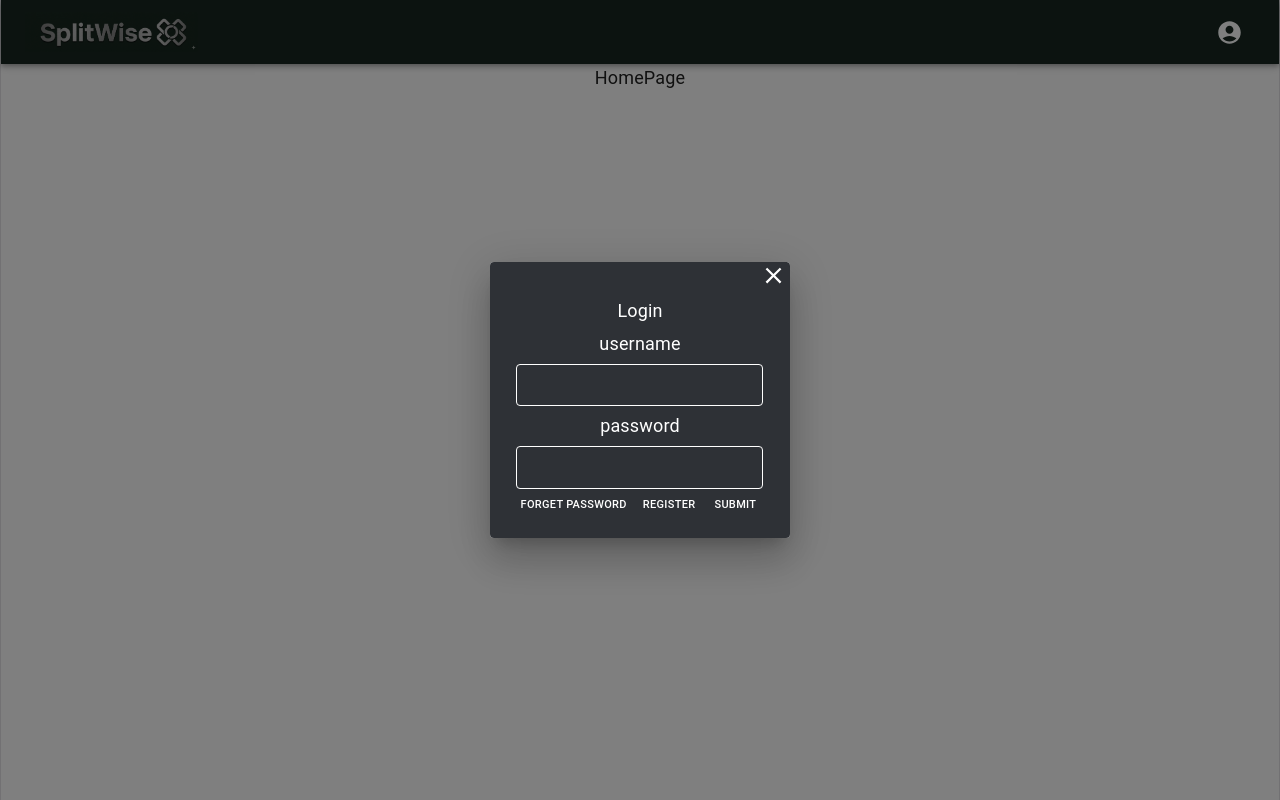
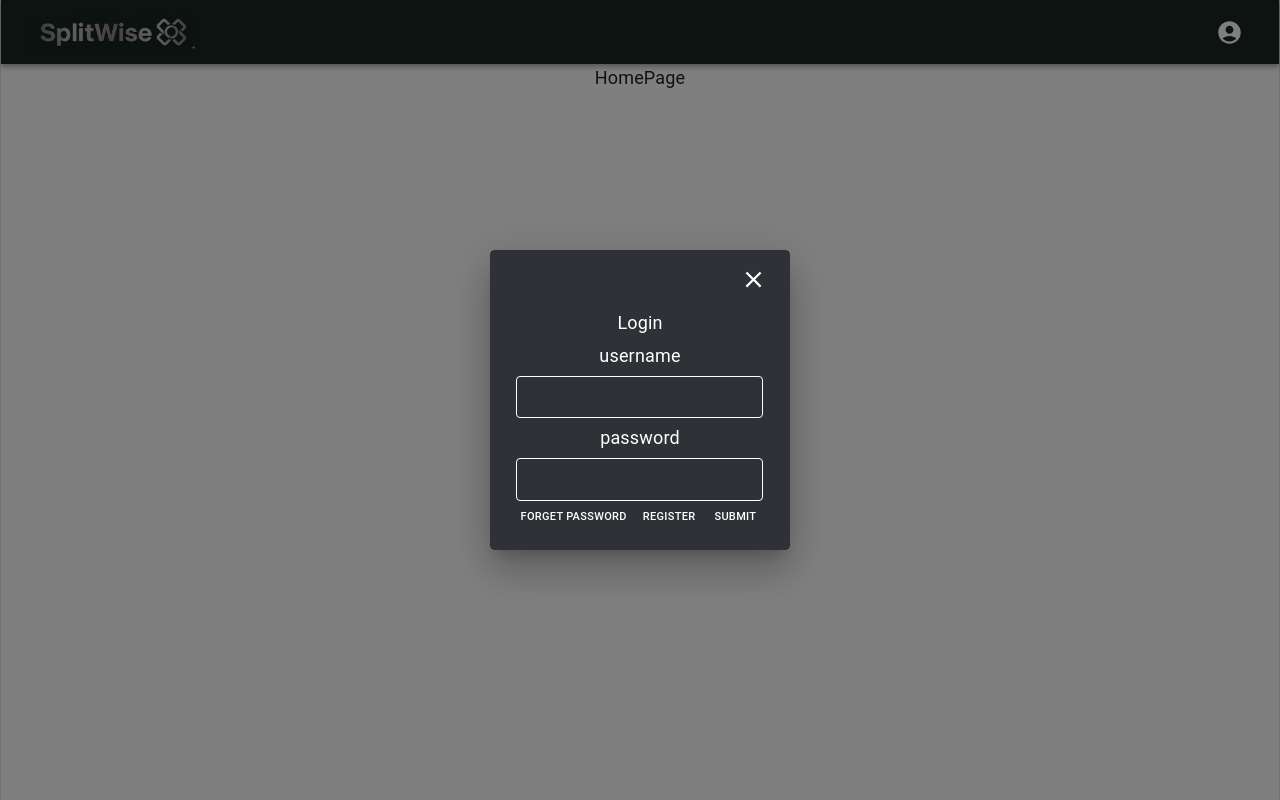
Before and after one commit to elisheva1885/SplitWise, a React (Vite) app in the folder client/: page / in a window 1280 px wide. Both pictures are taken after a click on the button "account of current user". Built offline with nearby package versions, Linux system fonts and the light colour scheme; no server answers.

Commit message:
fix the exit button and the password score

```diff
--- a/client/src/components/navnbar.tsx
+++ b/client/src/components/navnbar.tsx
@@ -126,16 +126,18 @@ export const Navbar = () => {
             paddingRight: "15px",
           }}
         >
+          <Box sx={{display: 'flex', justifyContent: 'end', marginTop: '8px'}}>
+          <IconButton>
             <CloseIcon
               onClick={handleCloseDialog}
               sx={{
                 backgroundColor: "#2e3136",
                 color: "white",
-              position: "absolute",
                 insetInlineEnd: 3,
               }}
             />
-          <br />
+          </IconButton>
+          </Box>
           <Box
             sx={{
               textAlign: "center",
--- a/client/src/schemas/auth-schemas.ts
+++ b/client/src/schemas/auth-schemas.ts
@@ -1,5 +1,8 @@
 import { z } from "zod";
 import zxcvbn from "zxcvbn";
+
+
+
 export const RegisterSchema = z.object({
     username: z
         .string()
@@ -11,7 +14,7 @@ export const RegisterSchema = z.object({
             /^(?=.*[a-z])(?=.*[A-Z])(?=.*\d)(?=.*[^a-zA-Z0-9]).{8,}$/,
             "Password must include upper, lower, number, special character and to be at lease 8 characters",
         )
-    .refine((value) => zxcvbn(value).score < 3, {
+        .refine((value) => (zxcvbn(value).score) >= 3, {
             message: "password too weak",
         }),
 });
```
Lines whose indentation alone changed are shown as unchanged.
